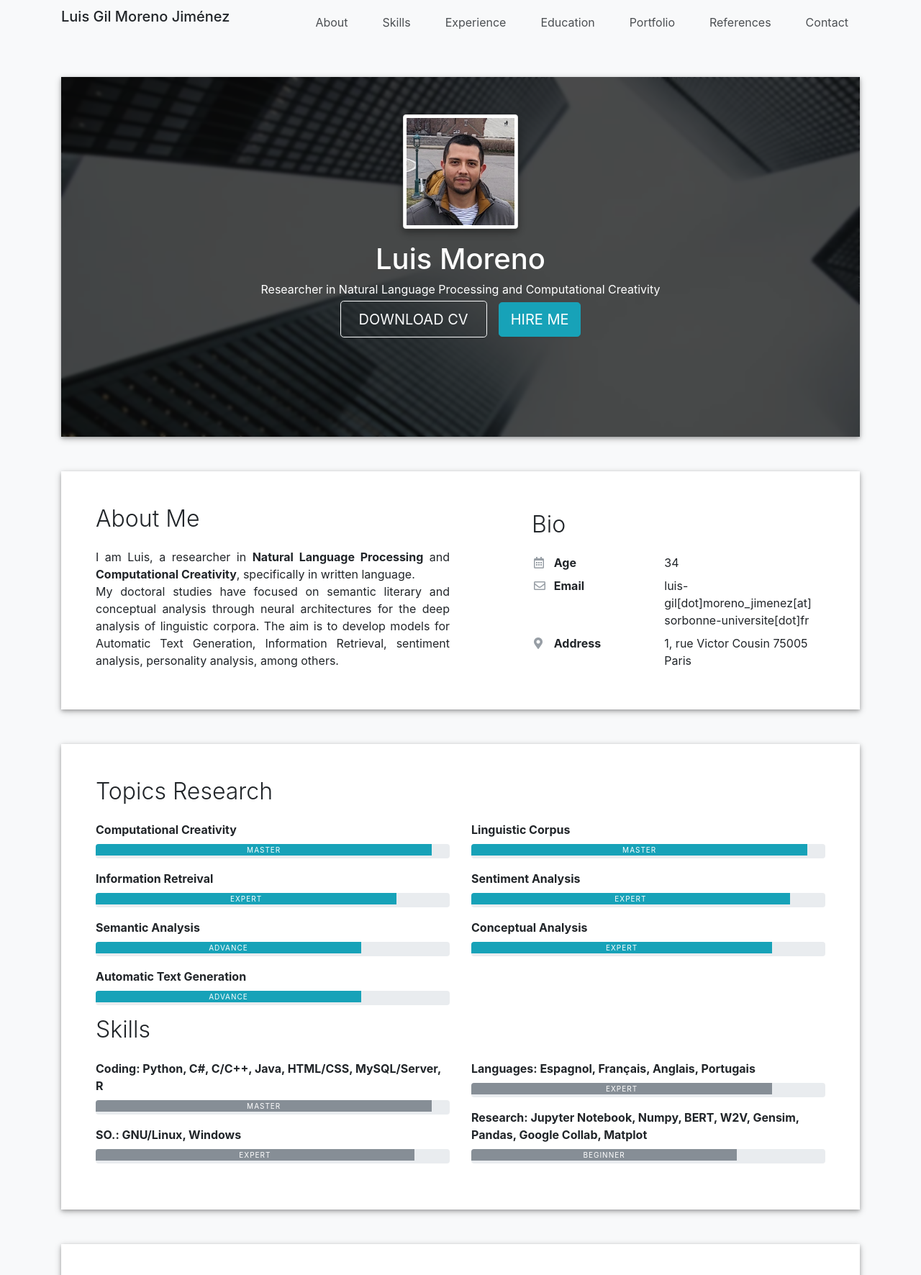
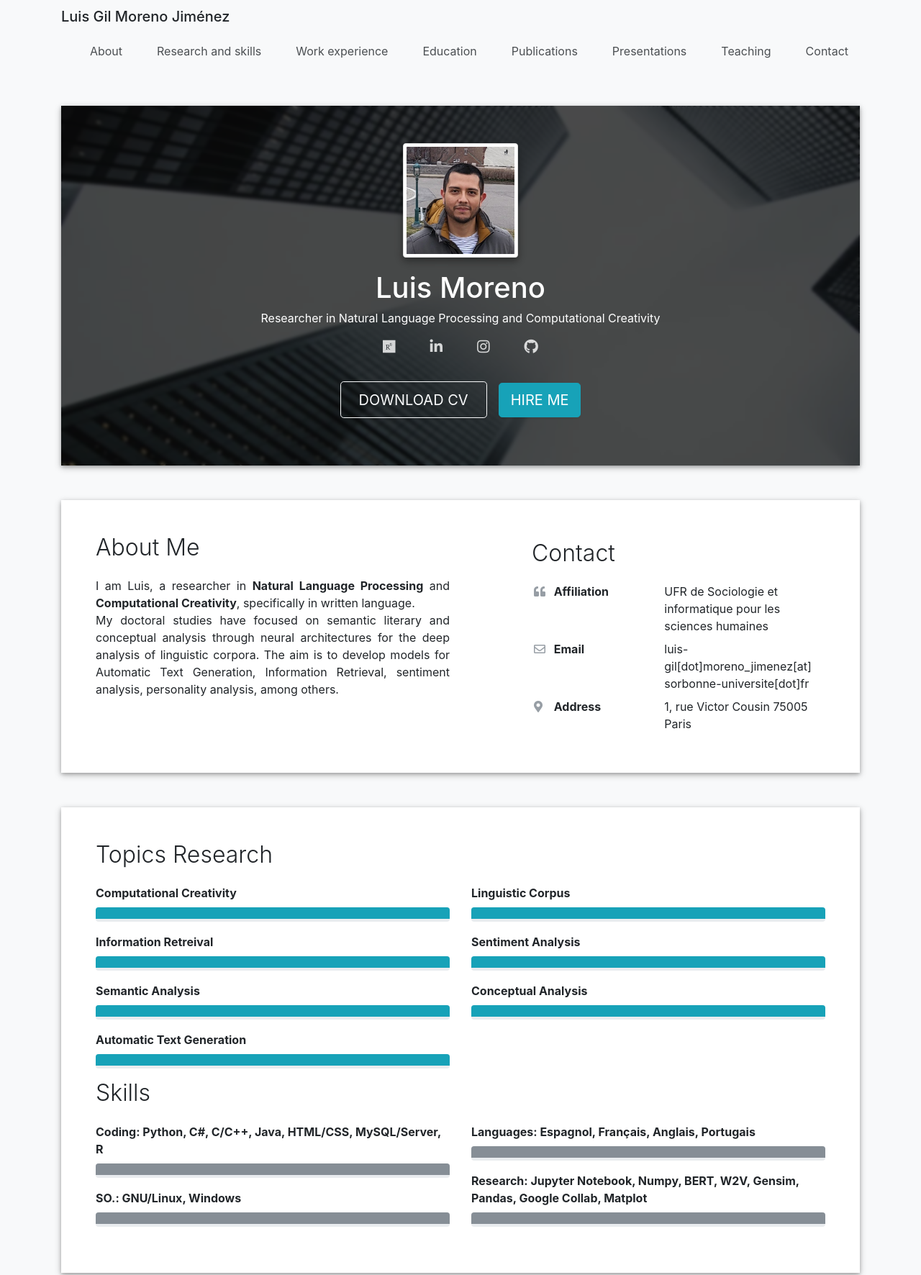
Before and after one commit to lmorenoj/lmorenoj.github.io, a plain HTML site: page index.html in a window 1280 px wide. Shown: the part 21-1793 px from the top of the page at 72% size. Drawn offline with Linux system fonts and the light colour scheme; a web font is replaced by a local one.

Commit message:
Modif Index, profile, images, skills

```diff
--- a/index.html
+++ b/index.html
@@ -40,29 +40,6 @@
         }
       </style>
     </noscript>
-    <style>
-      .pagination {
-        display: inline-block;
-      }
-
-      .pagination a {
-        color: black;
-        float: left;
-        padding: 8px 16px;
-        text-decoration: none;
-      }
-
-      .pagination a.active {
-        background-color: #4CAF50;
-        color: white;
-        border-radius: 5px;
-      }
-
-      .pagination a:hover:not(.active) {
-        background-color: #ddd;
-        border-radius: 5px;
-      }
-      </style>
 
   </head>
   <body class="bg-light" id="top"  onload="loadTableCourses()" >
@@ -75,15 +52,17 @@
               <ul class="nav justify-content-center">
                 <li class="nav-item"><a class="nav-link" href="#about" title="About"><span class="menu-title">About</span></a>
                 </li>
-                <li class="nav-item"><a class="nav-link" href="#skills" title="Skills"><span class="menu-title">Skills</span></a>
+                <li class="nav-item"><a class="nav-link" href="#research" title="Research"><span class="menu-title">Research and skills</span></a>
                 </li>
-                <li class="nav-item"><a class="nav-link" href="#experience" title="Experience"><span class="menu-title">Experience</span></a>
+                <li class="nav-item"><a class="nav-link" href="#experience" title="Experience"><span class="menu-title">Work experience</span></a>
                 </li>
                 <li class="nav-item"><a class="nav-link" href="#education" title="Education"><span class="menu-title">Education</span></a>
                 </li>
-                <li class="nav-item"><a class="nav-link" href="#portfolio" title="Portfolio"><span class="menu-title">Portfolio</span></a>
+                <li class="nav-item"><a class="nav-link" href="#publications" title="Publications"><span class="menu-title">Publications</span></a>
                 </li>
-                <li class="nav-item"><a class="nav-link" href="#references" title="References"><span class="menu-title">References</span></a>
+                <li class="nav-item"><a class="nav-link" href="#presentations" title="Presentations"><span class="menu-title">Presentations</span></a>
+                </li>
+                <li class="nav-item"><a class="nav-link" href="#teaching" title="Teaching"><span class="menu-title">Teaching</span></a>
                 </li>
                 <li class="nav-item"><a class="nav-link" href="#contact" title="Contact"><span class="menu-title">Contact</span></a>
                 </li>
@@ -107,23 +86,21 @@
                 <h2 class="h1">Luis Moreno</h2>
                 <p>Researcher in Natural Language Processing and Computational Creativity</p>
               </div>
-              <!--
               <div class="header-social mb-3 d-print-none" data-aos="zoom-in" data-aos-delay="200">
                 <nav role="navigation">
                   <ul class="nav justify-content-center">
-                    <li class="nav-item"><a class="nav-link" href="https://twitter.com/templateflip" title="Twitter"><i class="fab fa-twitter"></i><span class="menu-title sr-only">Twitter</span></a>
+                    <li class="nav-item"><a class="nav-link" href="https://www.researchgate.net/profile/Luis-Moreno-28" title="ResearchGate"><i class="fab fa-researchgate"></i><span class="menu-title sr-only">ResearchGate</span></a>
                     </li>
-                    <li class="nav-item"><a class="nav-link" href="https://www.facebook.com/templateflip" title="Facebook"><i class="fab fa-facebook"></i><span class="menu-title sr-only">Facebook</span></a>
+                    <li class="nav-item"><a class="nav-link" href="https://www.linkedin.com/in/luis-moreno-522957117/" title="LinkedIn"><i class="fab fa-linkedin"></i><span class="menu-title sr-only">LinkedIn</span></a>
                     </li>
-                    <li class="nav-item"><a class="nav-link" href="https://www.instagram.com/templateflip" title="Instagram"><i class="fab fa-instagram"></i><span class="menu-title sr-only">Instagram</span></a>
+                    <li class="nav-item"><a class="nav-link" href="https://www.instagram.com/chkpnn" title="Instagram"><i class="fab fa-instagram"></i><span class="menu-title sr-only">Instagram</span></a>
                     </li>
-                    <li class="nav-item"><a class="nav-link" href="https://github.com/templateflip" title="Github"><i class="fab fa-github"></i><span class="menu-title sr-only">Github</span></a>
+                    <li class="nav-item"><a class="nav-link" href="https://github.com/lmorenoj" title="Github"><i class="fab fa-github"></i><span class="menu-title sr-only">Github</span></a>
                     </li>
                   </ul>
                 </nav>
               </div>
-              -->
-              <div class="d-print-none"><a class="btn btn-outline-light btn-lg shadow-sm mt-1 me-3" href="material-resume.pdf" data-aos="fade-right" data-aos-delay="700">Download CV</a><a class="btn btn-info btn-lg shadow-sm mt-1" href="#contact" data-aos="fade-left" data-aos-delay="700">Hire Me</a></div>
+              <div class="d-print-none"><a class="btn btn-outline-light btn-lg shadow-sm mt-1 me-3" href="CV.pdf" data-aos="fade-right" data-aos-delay="700" target="_blank">Download CV</a><a class="btn btn-info btn-lg shadow-sm mt-1" href="#contact" data-aos="fade-left" data-aos-delay="700">Hire Me</a></div>
             </div>
           </div>
         </div>
@@ -140,12 +117,12 @@
         </div>
         <div class="col-md-5 offset-lg-1">
           <div class="row mt-2">
-            <h2 class="h2 fw-light mb-4">Bio</h2>
+            <h2 class="h2 fw-light mb-4">Contact</h2>
             <div class="col-sm-5">
-              <div class="pb-2 fw-bolder"><i class="far fa-calendar-alt pe-2 text-muted" style="width:24px;opacity:0.85;"></i> Age</div>
+              <div class="pb-2 fw-bolder"><i class="fas fa-quote-left pe-2 text-muted" style="width:24px;opacity:0.85;"></i> Affiliation</div>
             </div>
             <div class="col-sm-7">
-              <div class="pb-2">34</div>
+              <div class="pb-2">UFR de Sociologie et informatique pour les sciences humaines</div>
             </div>
             <div class="col-sm-5">
               <div class="pb-2 fw-bolder"><i class="far fa-envelope pe-2 text-muted" style="width:24px;opacity:0.85;"></i> Email </div>
@@ -164,46 +141,46 @@
       </div>
     </div>
   </div>
-  <div class="shadow-1-strong bg-white my-5 p-5" id="skills">
+  <div class="shadow-1-strong bg-white my-5 p-5" id="research">
     <div class="skills-section">
       <h2 class="h2 fw-light mb-4">Topics Research</h2>
       <div class="row">
         <div class="col-md-6">
           <div class="mb-3"><span class="fw-bolder">Computational Creativity</span>
             <div class="progress my-2 rounded" style="height: 20px">
-              <div class="progress-bar bg-info" role="progressbar" data-aos="zoom-in-right" data-aos-delay="100" data-aos-anchor=".skills-section" style="width: 95%;" aria-valuenow="95" aria-valuemin="0" aria-valuemax="100">Master</div>
+              <div class="progress-bar bg-info" role="progressbar" data-aos="zoom-in-right" data-aos-delay="100" data-aos-anchor=".skills-section" style="width: 100%;" aria-valuenow="100" aria-valuemin="0" aria-valuemax="100"></div>
             </div>
           </div>
           <div class="mb-3"><span class="fw-bolder">Information Retreival</span>
             <div class="progress my-2 rounded" style="height: 20px">
-              <div class="progress-bar bg-info" role="progressbar" data-aos="zoom-in-right" data-aos-delay="200" data-aos-anchor=".skills-section" style="width: 85%" aria-valuenow="85" aria-valuemin="0" aria-valuemax="100">Expert</div>
+              <div class="progress-bar bg-info" role="progressbar" data-aos="zoom-in-right" data-aos-delay="200" data-aos-anchor=".skills-section" style="width: 100%" aria-valuenow="100" aria-valuemin="0" aria-valuemax="100"></div>
             </div>
           </div>
           <div class="mb-3"><span class="fw-bolder">Semantic Analysis</span>
             <div class="progress my-2 rounded" style="height: 20px">
-              <div class="progress-bar bg-info" role="progressbar" data-aos="zoom-in-right" data-aos-delay="300" data-aos-anchor=".skills-section" style="width: 75%" aria-valuenow="75" aria-valuemin="0" aria-valuemax="100">Advance</div>
+              <div class="progress-bar bg-info" role="progressbar" data-aos="zoom-in-right" data-aos-delay="300" data-aos-anchor=".skills-section" style="width: 100%" aria-valuenow="100" aria-valuemin="0" aria-valuemax="100"></div>
             </div>
           </div>
           <div class="mb-3"><span class="fw-bolder">Automatic Text Generation</span>
             <div class="progress my-2 rounded" style="height: 20px">
-              <div class="progress-bar bg-info" role="progressbar" data-aos="zoom-in-right" data-aos-delay="300" data-aos-anchor=".skills-section" style="width: 75%" aria-valuenow="75" aria-valuemin="0" aria-valuemax="100">Advance</div>
+              <div class="progress-bar bg-info" role="progressbar" data-aos="zoom-in-right" data-aos-delay="300" data-aos-anchor=".skills-section" style="width: 100%" aria-valuenow="100" aria-valuemin="0" aria-valuemax="100"></div>
             </div>
           </div>
         </div>
         <div class="col-md-6">
           <div class="mb-3"><span class="fw-bolder">Linguistic Corpus</span>
             <div class="progress my-2 rounded" style="height: 20px">
-              <div class="progress-bar bg-info" role="progressbar" data-aos="zoom-in-right" data-aos-delay="400" data-aos-anchor=".skills-section" style="width: 95%" aria-valuenow="95" aria-valuemin="0" aria-valuemax="100">Master</div>
+              <div class="progress-bar bg-info" role="progressbar" data-aos="zoom-in-right" data-aos-delay="400" data-aos-anchor=".skills-section" style="width: 100%" aria-valuenow="100" aria-valuemin="0" aria-valuemax="100"></div>
             </div>
           </div>
           <div class="mb-3"><span class="fw-bolder">Sentiment Analysis</span>
             <div class="progress my-2 rounded" style="height: 20px">
-              <div class="progress-bar bg-info" role="progressbar" data-aos="zoom-in-right" data-aos-delay="400" data-aos-anchor=".skills-section" style="width: 90%" aria-valuenow="90" aria-valuemin="0" aria-valuemax="100">Expert</div>
+              <div class="progress-bar bg-info" role="progressbar" data-aos="zoom-in-right" data-aos-delay="400" data-aos-anchor=".skills-section" style="width: 100%" aria-valuenow="100" aria-valuemin="0" aria-valuemax="100"></div>
             </div>
           </div>
           <div class="mb-3"><span class="fw-bolder">Conceptual Analysis</span>
             <div class="progress my-2 rounded" style="height: 20px">
-              <div class="progress-bar bg-info" role="progressbar" data-aos="zoom-in-right" data-aos-delay="500" data-aos-anchor=".skills-section" style="width: 85%" aria-valuenow="85" aria-valuemin="0" aria-valuemax="100">Expert</div>
+              <div class="progress-bar bg-info" role="progressbar" data-aos="zoom-in-right" data-aos-delay="500" data-aos-anchor=".skills-section" style="width: 100%" aria-valuenow="100" aria-valuemin="0" aria-valuemax="100"></div>
             </div>
           </div>
         </div>
@@ -215,24 +192,24 @@
         <div class="col-md-6">
           <div class="mb-3"><span class="fw-bolder">Coding: Python, C#, C/C++, Java, HTML/CSS, MySQL/Server, R</span>
             <div class="progress my-2 rounded" style="height: 20px">
-              <div class="progress-bar bg-secondary" role="progressbar" data-aos="zoom-in-right" data-aos-delay="400" data-aos-anchor=".skills-section" style="width: 95%" aria-valuenow="95" aria-valuemin="0" aria-valuemax="100">Master</div>
+              <div class="progress-bar bg-secondary" role="progressbar" data-aos="zoom-in-right" data-aos-delay="400" data-aos-anchor=".skills-section" style="width: 100%" aria-valuenow="100" aria-valuemin="0" aria-valuemax="100"></div>
             </div>
           </div>
           <div class="mb-3"><span class="fw-bolder">SO.:  GNU/Linux, Windows</span>
             <div class="progress my-2 rounded" style="height: 20px">
-              <div class="progress-bar bg-secondary" role="progressbar" data-aos="zoom-in-right" data-aos-delay="400" data-aos-anchor=".skills-section" style="width: 90%" aria-valuenow="90" aria-valuemin="0" aria-valuemax="100">Expert</div>
+              <div class="progress-bar bg-secondary" role="progressbar" data-aos="zoom-in-right" data-aos-delay="400" data-aos-anchor=".skills-section" style="width: 100%" aria-valuenow="100" aria-valuemin="0" aria-valuemax="100"></div>
             </div>
           </div>
         </div>
         <div class="col-md-6">
           <div class="mb-3"><span class="fw-bolder">Languages: Espagnol, Français, Anglais, Portugais</span>
             <div class="progress my-2 rounded" style="height: 20px">
-              <div class="progress-bar bg-secondary" role="progressbar" data-aos="zoom-in-right" data-aos-delay="500" data-aos-anchor=".skills-section" style="width: 85%" aria-valuenow="85" aria-valuemin="0" aria-valuemax="100">Expert</div>
+              <div class="progress-bar bg-secondary" role="progressbar" data-aos="zoom-in-right" data-aos-delay="500" data-aos-anchor=".skills-section" style="width: 100%" aria-valuenow="100" aria-valuemin="0" aria-valuemax="100"></div>
             </div>
           </div>
           <div class="mb-3"><span class="fw-bolder">Research: Jupyter Notebook, Numpy, BERT, W2V, Gensim, Pandas, Google Collab, Matplot</span>
             <div class="progress my-2 rounded" style="height: 20px">
-              <div class="progress-bar bg-secondary" role="progressbar" data-aos="zoom-in-right" data-aos-delay="600" data-aos-anchor=".skills-section" style="width: 75%" aria-valuenow="75" aria-valuemin="0" aria-valuemax="100">Beginner</div>
+              <div class="progress-bar bg-secondary" role="progressbar" data-aos="zoom-in-right" data-aos-delay="600" data-aos-anchor=".skills-section" style="width: 100%" aria-valuenow="100" aria-valuemin="0" aria-valuemax="100"></div>
             </div>
           </div>
         </div>
@@ -326,7 +303,7 @@
     </div>
   </div>
 
-  <div class="shadow-1-strong bg-white my-5 p-5" id="publication">
+  <div class="shadow-1-strong bg-white my-5 p-5" id="publications">
     <div class="publication-section">
       <h2 class="h2 fw-light mb-4">Publications</h2>
       <div class="timeline">
@@ -552,7 +529,7 @@
     </div>
   </div>
 
-  <div class="shadow-1-strong bg-white my-5 p-5 d-print-none" id="cursos">
+  <div class="shadow-1-strong bg-white my-5 p-5 d-print-none" id="teaching">
     <div class="portfolio-section">
       <h2 class="h2 fw-light mb-4">Teaching experiences</h2>
 
@@ -686,20 +663,26 @@
         <div class="my-3">
           <div class="h4">Luis Moreno</div>
           <div class="footer-nav">
+            <!--
             <nav role="navigation">
               <ul class="nav justify-content-center">
-                <li class="nav-item"><a class="nav-link" href="https://twitter.com/templateflip" title="Twitter"><i class="fab fa-twitter"></i><span class="menu-title sr-only">Twitter</span></a>
+                <li class="nav-item"><a class="nav-link" href="#" title="Twitter"><i class="fab fa-"></i><span class="menu-title sr-only">Twitter</span></a>
                 </li>
-                <li class="nav-item"><a class="nav-link" href="https://www.facebook.com/templateflip" title="Facebook"><i class="fab fa-facebook"></i><span class="menu-title sr-only">Facebook</span></a>
+                <li class="nav-item"><a class="nav-link" href="#" title="Facebook"><i class="fab fa-facebook"></i><span class="menu-title sr-only">Facebook</span></a>
                 </li>
-                <li class="nav-item"><a class="nav-link" href="https://www.instagram.com/templateflip" title="Instagram"><i class="fab fa-instagram"></i><span class="menu-title sr-only">Instagram</span></a>
+                <li class="nav-item"><a class="nav-link" href="https://www.instagram.com/chkpnn" title="Instagram"><i class="fab fa-instagram"></i><span class="menu-title sr-only">Instagram</span></a>
                 </li>
-                <li class="nav-item"><a class="nav-link" href="https://github.com/templateflip" title="Github"><i class="fab fa-github"></i><span class="menu-title sr-only">Github</span></a>
+                <li class="nav-item"><a class="nav-link" href="https://github.com/lmorenoj" title="Github"><i class="fab fa-github"></i><span class="menu-title sr-only">Github</span></a>
                 </li>
               </ul>
             </nav>
+            -->
           </div>
         </div>
+        <div class="text-small">
+          <div class="mb-1">© Material Resume. All rights reserved.</div>
+          <div>Design - <a href="https://templateflip.com/" target="_blank">TemplateFlip</a></div>
+          </div>
       </div>
     </footer>
     <script src="scripts/mdb.min.js?ver=1.2.1"></script>
```
Also changed, not shown: cursosMX.txt (deleted), images/avatar.jpg (deleted), images/project-1.jpg (deleted), images/project-2.jpg (deleted), images/project-3.jpg (deleted), images/reference-image-1.jpg (deleted), images/reference-image-2.jpg (deleted), images/researchgate.svg (added), material-resume.png (deleted), 3 other files.
